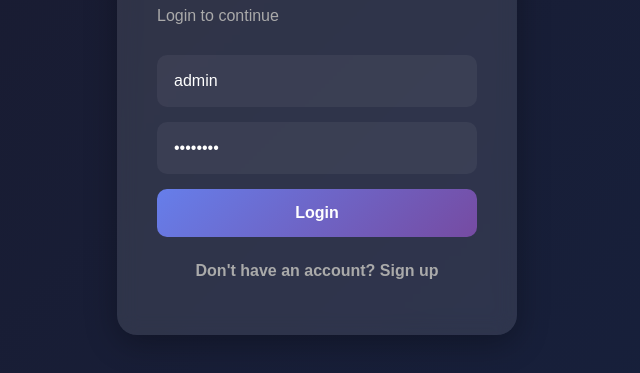
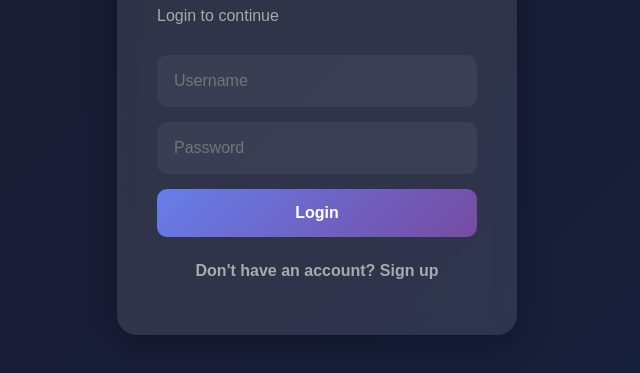
Before and after one commit to 11ss12ss/buildnlay-server, a plain HTML site: page index.html in a window 1280 px wide. Shown: the part 273-646 px from the top of the page, without its empty margins (323-963 px from the left). Drawn offline with Linux system fonts and the light colour scheme.

Commit message:
Clear default values for username and password fields

```diff
--- a/index.html
+++ b/index.html
@@ -499,11 +499,11 @@
             <h2 id="authTitle">🎮 Welcome Back!</h2>
             <p id="authSubtitle" style="color: #aaa; margin-bottom: 30px;">Login to continue</p>
             <div id="errorMsg" class="error hidden"></div>
-            <input type="text" id="username" placeholder="Username" value="admin">
+            <input type="text" id="username" placeholder="Username" value="">
             <div id="emailField" class="hidden">
                 <input type="email" id="email" placeholder="Email">
             </div>
-            <input type="password" id="password" placeholder="Password" value="admin123">
+            <input type="password" id="password" placeholder="Password" value="">
             <div id="confirmField" class="hidden">
                 <input type="password" id="confirmPassword" placeholder="Confirm Password">
             </div>
```
